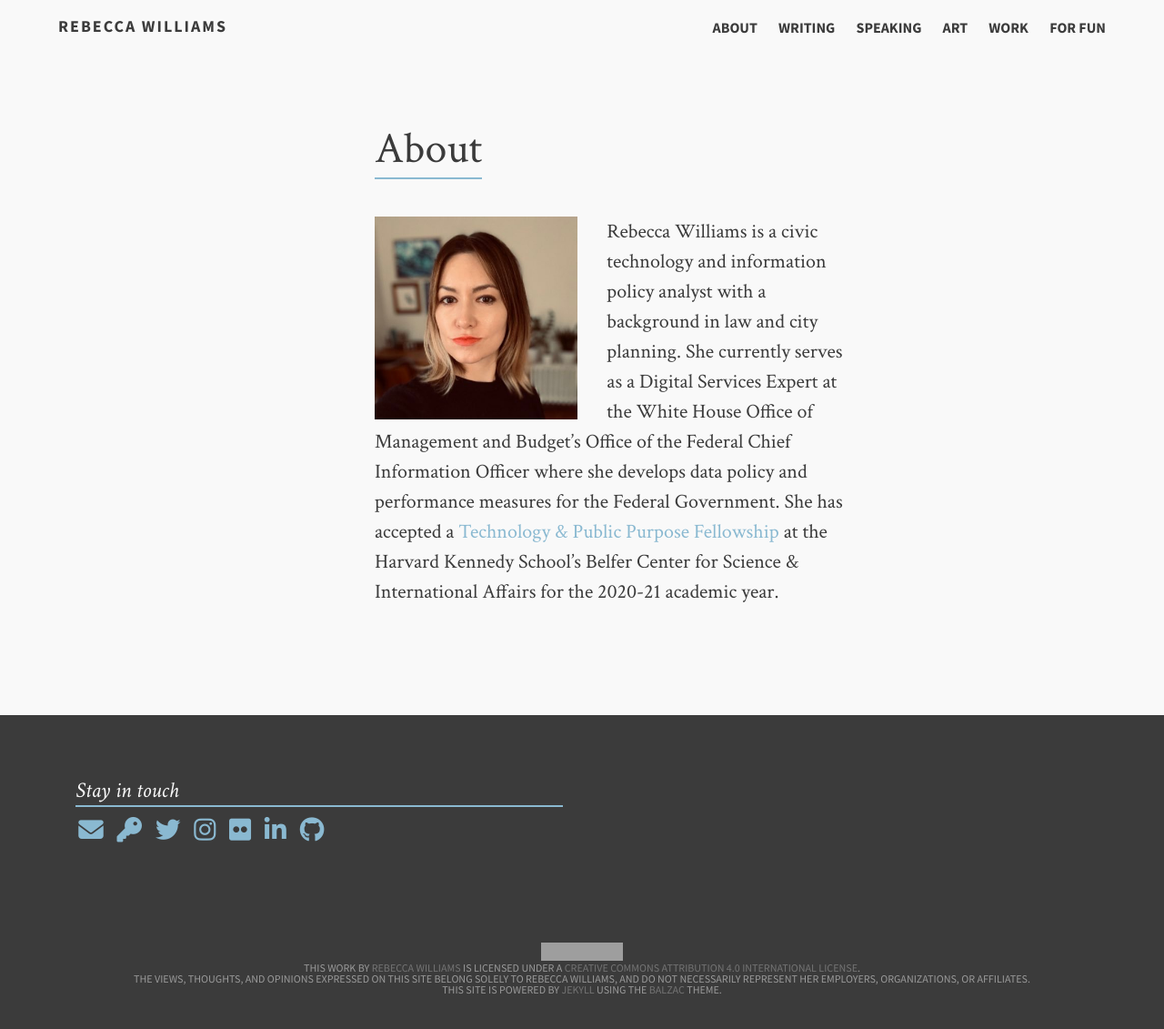
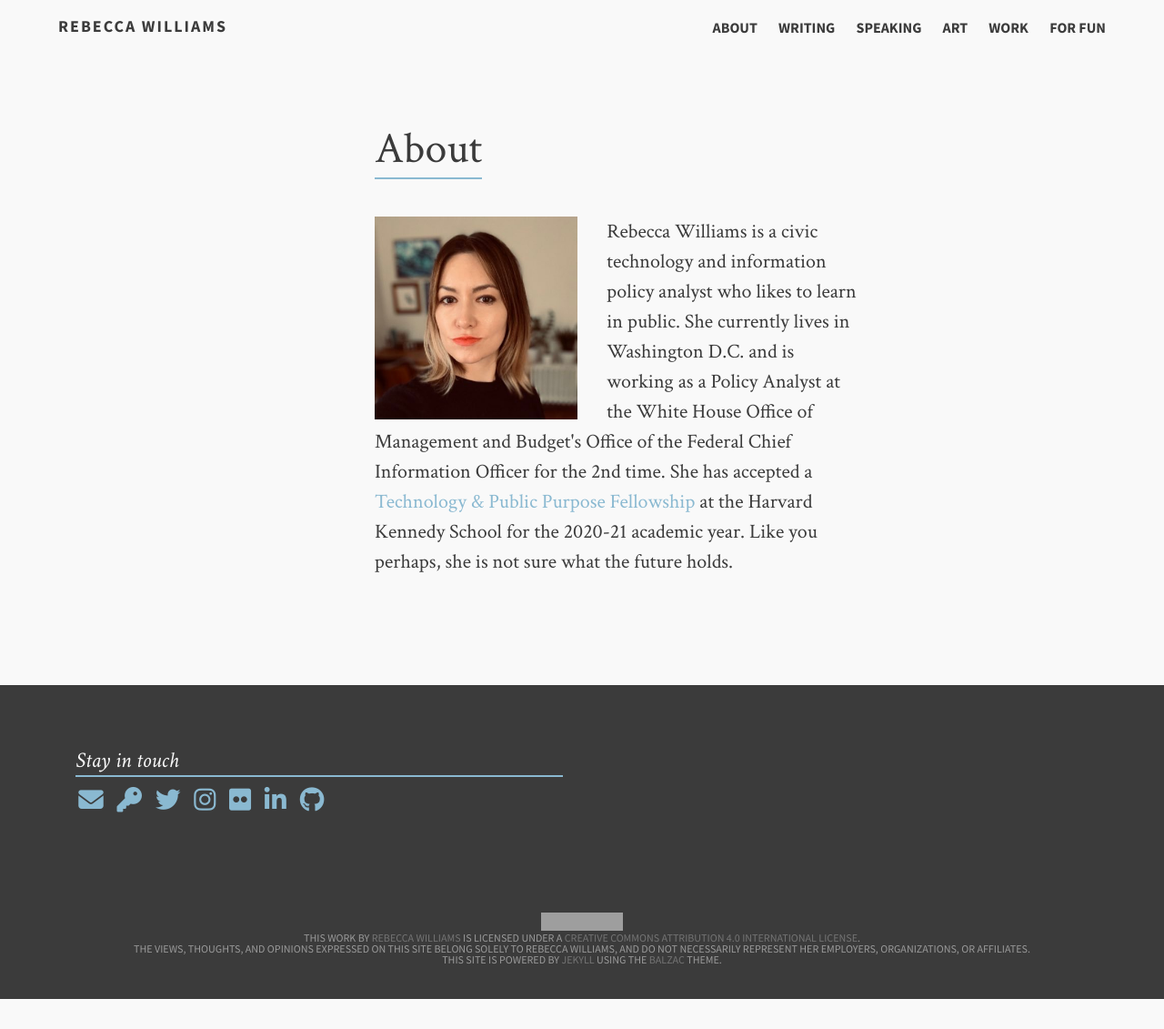
Before and after one commit to rebeccawilliams/rebeccawilliams.us, a Jekyll site: the page built from README.md, in a window 1280 px wide. Shown: the whole page at 91% size. Built offline with Jekyll 4.4.1, drawn with Linux system fonts in a browser that asks for light colours; nearby versions of some CDN libraries; our own code applies the rules of GitHub Pages for plain Markdown files; after the commit the page ends 1098 px from its top, so only the background shows below that; grey boxes are pictures that could not be loaded.

Commit message:
Update home.html

```diff
--- a/_layouts/home.html
+++ b/_layouts/home.html
@@ -8,7 +8,7 @@
          		<div>
 	                      <img src="/images/head.jpg" alt="Rebecca Williams selfie" style="float: left; width:41.66%;margin-right:2rem">
 	                 </div>
-			<p>Rebecca Williams is a civic technology and information policy analyst with a background in law and city planning. She currently serves as a Digital Services Expert at the White House Office of Management and Budget’s Office of the Federal Chief Information Officer where she develops data policy and performance measures for the Federal Government. She has accepted a <a href=https://www.belfercenter.org/publication/announcing-technology-and-public-purpose-fellowship-cohort-2020-21>Technology & Public Purpose Fellowship</a> at the Harvard Kennedy School’s Belfer Center for Science & International Affairs for the 2020-21 academic year.</p>
+			<p>Rebecca Williams is a civic technology and information policy analyst who likes to learn in public. She currently lives in Washington D.C. and is working as a Policy Analyst at the White House Office of Management and Budget's Office of the Federal Chief Information Officer for the 2nd time. She has accepted a <a href=https://www.belfercenter.org/publication/announcing-technology-and-public-purpose-fellowship-cohort-2020-21>Technology & Public Purpose Fellowship</a> at the Harvard Kennedy School for the 2020-21 academic year. Like you perhaps, she is not sure what the future holds.</p>
                           <div>
               </ol>
           </article>
```
